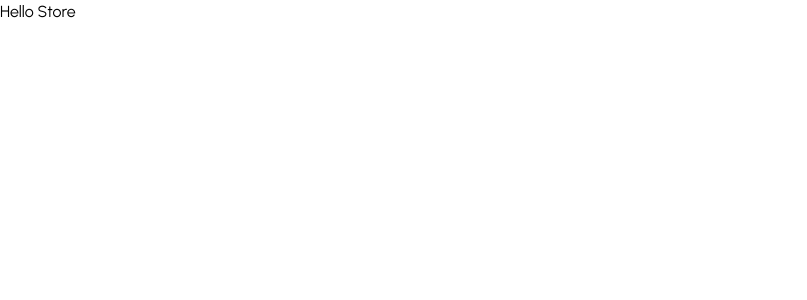
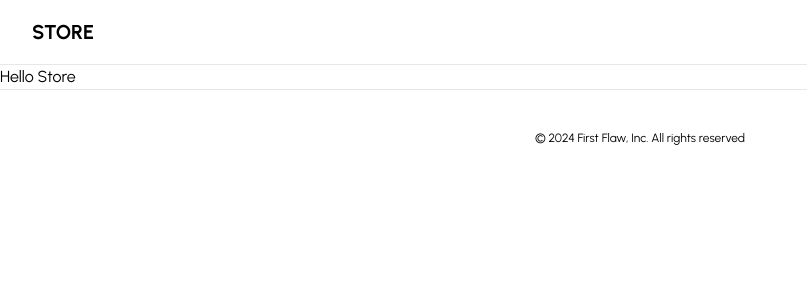
Before and after one commit to pilanias/E-Commerce-Store-Front, a Next.js app: page / in a window 1280 px wide. Shown: the top 300 px of the page, without its empty margins (0-807 px from the left). Built offline with nearby package versions, Linux system fonts and the light colour scheme.

Commit message:
setting up navbar using a dashboard

```diff
--- a/app/layout.tsx
+++ b/app/layout.tsx
@@ -1,6 +1,9 @@
 import type { Metadata } from "next";
 import { Urbanist } from "next/font/google";
 import "./globals.css";
+
+import Footer from '@/components/footer'
+import Navbar from "@/components/navbar";
 
 const font = Urbanist({ subsets: ["latin"] });
 
@@ -16,7 +19,11 @@
 }>) {
   return (
     <html lang="en">
-      <body className={font.className}>{children}</body>
+      <body className={font.className}>
+        <Navbar/>
+        {children}
+        <Footer/>
+      </body>
     </html>
   );
 }
--- /dev/null
+++ b/components/footer.tsx
@@ -0,0 +1,13 @@
+const Footer = () => {
+  return(
+    <div className="bg-white border-t">
+      <div className="mx-auto py-10">
+        <p className="text-center text-xs text-black">
+          &copy; 2024 First Flaw, Inc. All rights reserved
+        </p>
+      </div>
+    </div>
+  );
+}
+
+export default Footer;
--- /dev/null
+++ b/components/main-nav.tsx
@@ -0,0 +1,44 @@
+'use client';
+
+import { cn } from "@/lib/utils";
+import { Category } from "@/types";
+
+import Link from "next/link";
+import { usePathname } from "next/navigation";
+
+interface MainNavProps {
+  data: Category[]
+};
+
+const MainNav: React.FC<MainNavProps> = ({
+  data
+}) => {
+  const pathname = usePathname();
+
+  const routes = data.map((route) => ({
+    href: `/category/${route.id}`,
+    label: route.name,
+    active: pathname === `/category/${route.id}`
+  }));
+
+  return(
+    <nav
+      className="mx-6 flex items-center space-x-4 lg:space-x-6"
+    >
+      {routes.map((route) => (
+        <Link
+          key={route.href}
+          href={route.href}
+          className={cn(
+            "text-sm font-medium transition-colors hover:text-black",
+            route.active ? "text-black" : "text-neutral-500"
+          )}
+        >
+          {route.label}
+        </Link>
+      ))}
+    </nav>
+  );
+}
+
+export default MainNav;
--- /dev/null
+++ b/components/navbar.tsx
@@ -0,0 +1,21 @@
+import Container from "@/components/ui/container";
+import Link from "next/link";
+
+import MainNav from "./main-nav";
+
+const Navbar = () => {
+  return(
+    <div className="border-b">
+      <Container>
+        <div className="relative px-4 sm:px-6 lg:px-8 flex h-16 items-center">
+          <Link href='/' className="ml-4 flex lg:ml-0 gap-x-2">
+            <p className="font-bold text-xl">STORE</p>
+          </Link>
+          <MainNav data={[]}/>
+        </div>
+      </Container>
+    </div>
+  );
+}
+
+export default Navbar;
--- /dev/null
+++ b/components/ui/container.tsx
@@ -0,0 +1,15 @@
+interface ContainerProps {
+  children: React.ReactNode;
+}
+
+const Container: React.FC<ContainerProps> = ({
+  children
+}) => {
+  return (
+    <div className="mx-auto max-w-7xl">
+      {children}
+    </div>
+  );
+}
+
+export default Container;
--- /dev/null
+++ b/lib/utils.ts
@@ -0,0 +1,6 @@
+import { type ClassValue, clsx } from "clsx"
+import { twMerge } from "tailwind-merge"
+
+export function cn(...inputs: ClassValue[]) {
+  return twMerge(clsx(inputs))
+}
--- /dev/null
+++ b/types.ts
@@ -0,0 +1,11 @@
+export interface Billboard {
+  id: string;
+  name: string;
+  imageUrl: string;
+}
+
+export interface Category {
+  id: string;
+  name: string;
+  billboard: Billboard;
+}
```
Also changed, not shown: package.json (+6 -4 lines), 1 other file (tests, documents, lock files or other folders).
